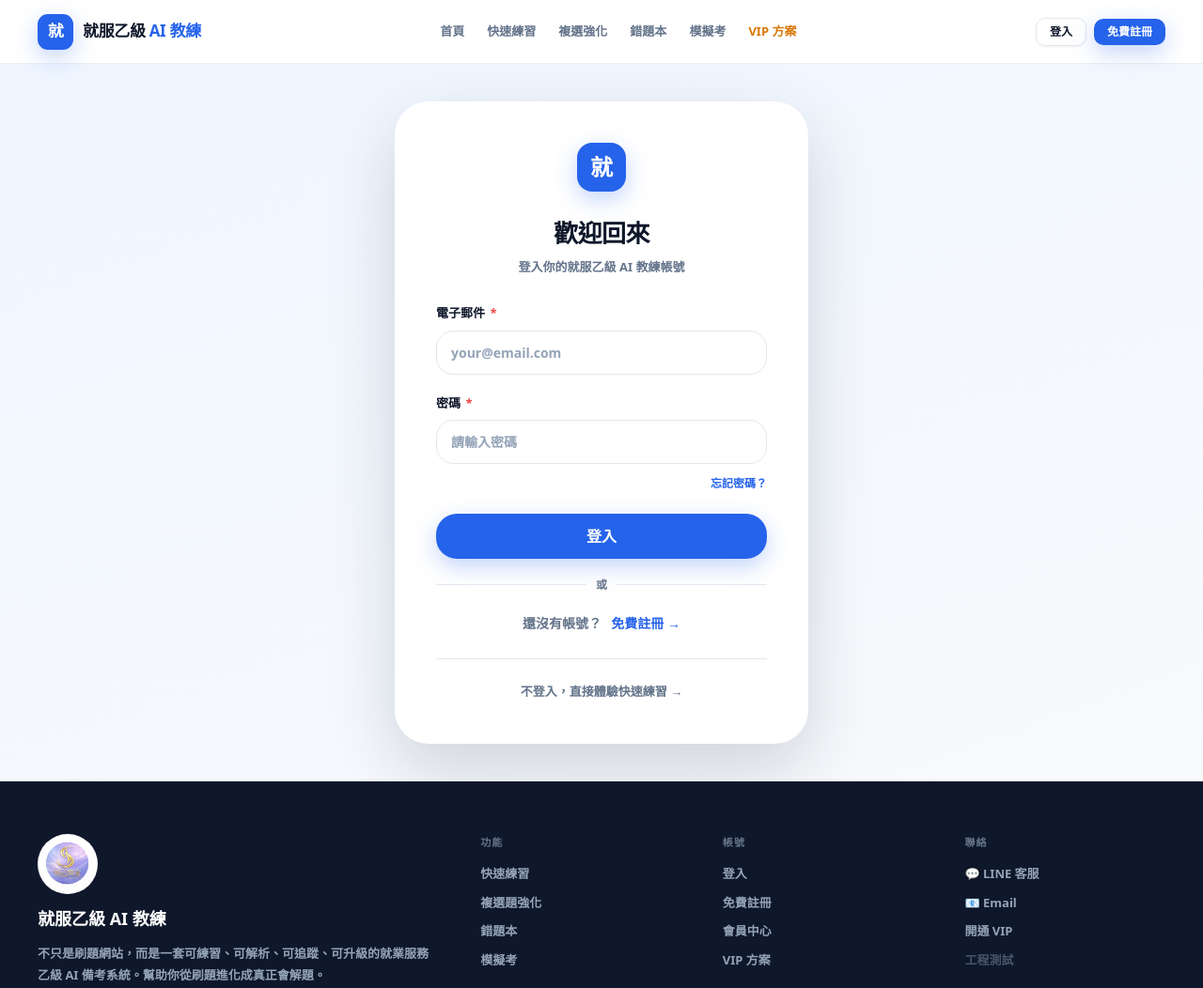
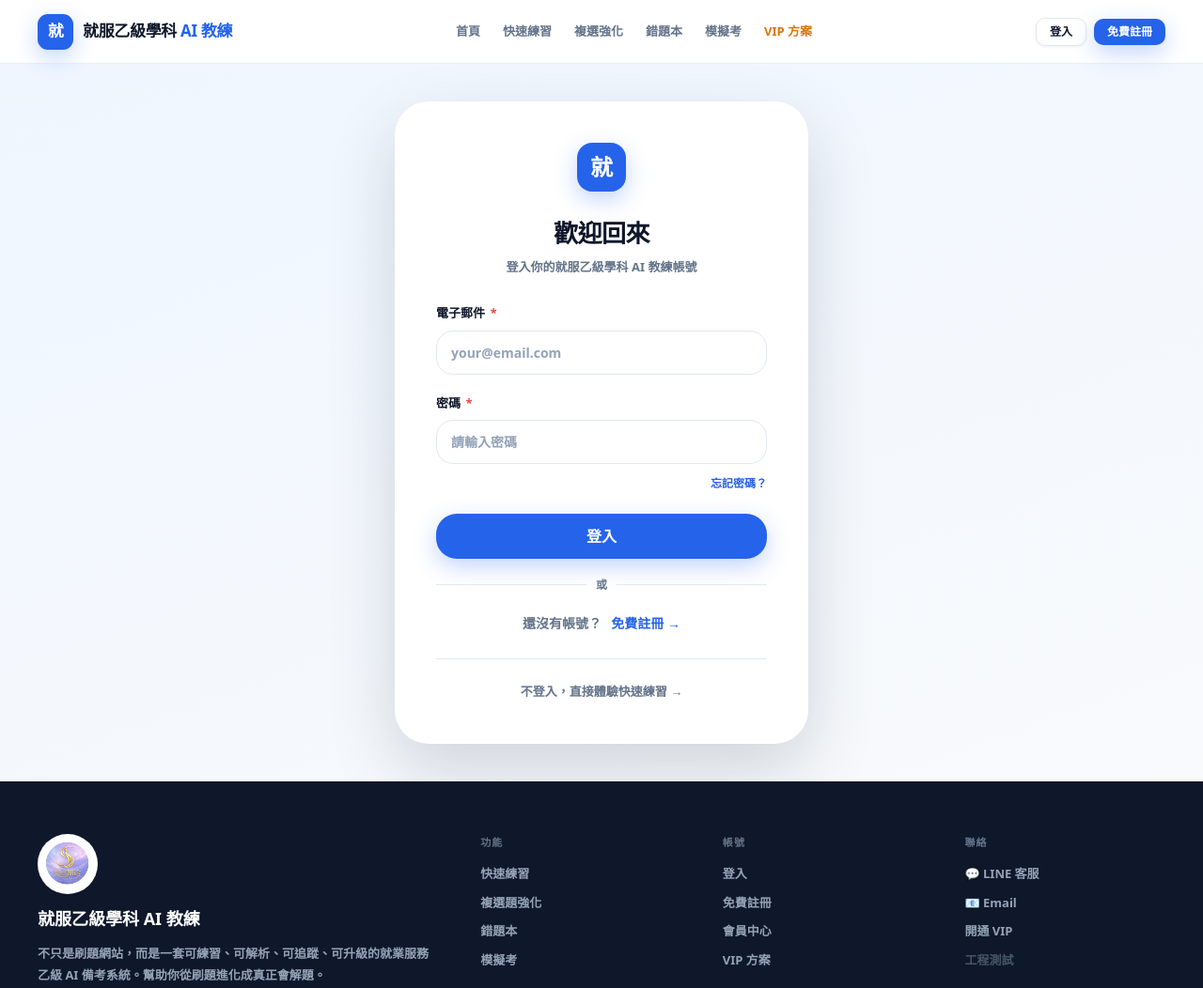
Before and after one commit to ccazhu-coder/simple-game, a plain HTML site: page docs/login.html in a window 1280 px wide. Shown: the top 1052 px of the page at 94% size. Drawn offline with Linux system fonts and the light colour scheme.

Commit message:
品牌名稱更新：就服乙級 AI 教練 → 就服乙級學科 AI 教練
Co-Authored-By: Claude Sonnet 4.6 <noreply@anthropic.com>

```diff
--- a/docs/assets/js/app.js
+++ b/docs/assets/js/app.js
@@ -236,7 +236,7 @@ function _navHTML(user) {
   }
   return '<nav class="nav" id="main-nav"><div class="container nav-inner">' +
     '<a href="index.html" class="nav-brand"><div class="nav-brand-badge">就</div>' +
-    '<span>就服乙級 <span style="color:var(--primary)">AI 教練</span></span></a>' +
+    '<span>就服乙級學科 <span style="color:var(--primary)">AI 教練</span></span></a>' +
     '<div class="nav-links">'+links+'</div>' +
     '<div class="nav-actions">'+ad+'</div>' +
     '<div class="nav-hamburger" id="nav-hamburger" onclick="App.toggleDrawer()">' +
@@ -251,7 +251,7 @@ function _footerHTML() {
     '<div class="footer-grid">' +
       '<div>' +
         '<div class="footer-brand-logo"><img src="assets/img/logo-zhiji-zhitu.jpg" alt="知己知途" class="footer-logo-img"></div>' +
-        '<div class="footer-brand-name">就服乙級 AI 教練</div>' +
+        '<div class="footer-brand-name">就服乙級學科 AI 教練</div>' +
         '<div class="footer-brand-desc">不只是刷題網站，而是一套可練習、可解析、可追蹤、可升級的就業服務乙級 AI 備考系統。幫助你從刷題進化成真正會解題。</div></div>' +
       '<div><div class="footer-heading">功能</div>' +
         '<a href="quiz.html" class="footer-link">快速練習</a>' +
--- a/docs/login.html
+++ b/docs/login.html
@@ -14,7 +14,7 @@
       <div class="nav-brand-badge" style="margin:0 auto 12px;width:52px;height:52px;border-radius:16px;font-size:24px">就</div>
     </div>
     <h1 class="auth-title">歡迎回來</h1>
-    <p class="auth-sub">登入你的就服乙級 AI 教練帳號</p>
+    <p class="auth-sub">登入你的就服乙級學科 AI 教練帳號</p>
 
     <div id="login-error" class="notice-box danger mb-16" style="display:none"></div>
     <div id="login-local-notice" class="notice-box warning mb-16" style="display:none">
```
